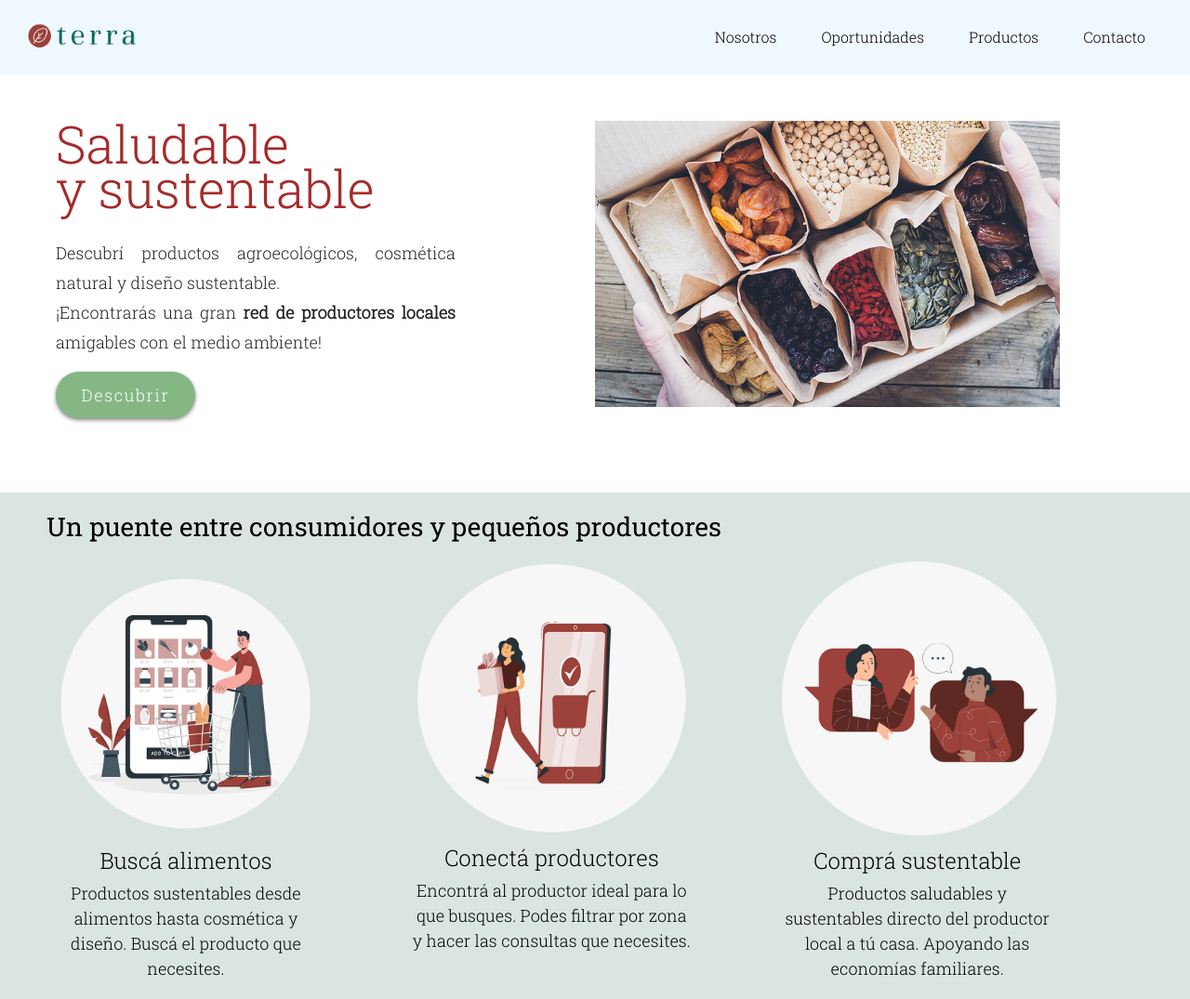
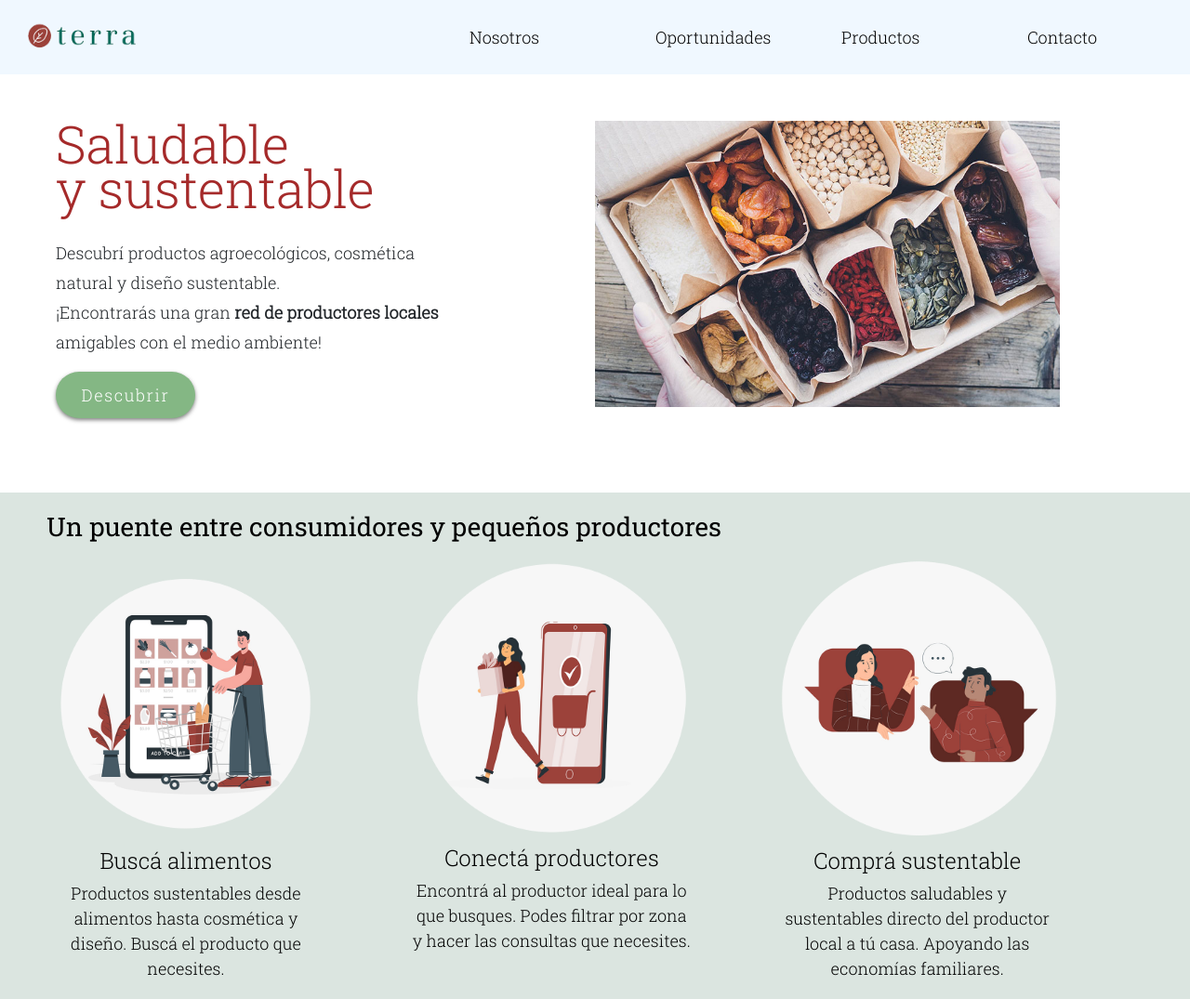
Before and after one commit to Alexis-LM/proyecto-coder-desarrollo-web, a plain HTML site: page index.html in a window 1280 px wide. Shown: the top 1075 px of the page at 93% size. Drawn offline with nearby package versions, Linux system fonts and the light colour scheme.

Commit message:
Modificaciones en el header

```diff
--- a/css/style.css
+++ b/css/style.css
@@ -47,10 +47,18 @@ img {
     width: 160px;
 }
 
+.cada-link {
+    font-size: 18px;
+    width: 150px;
+    margin: 25px;
+    align-content: center;
+    align-items: center;
+}
+
 .secciones {
     display: flex;
     flex-wrap: wrap;
-    justify-content: space-around;
+    justify-content: space-between;
     align-items: center;
     list-style: none;
     margin-left: 40px;
@@ -100,7 +108,7 @@ h1 {
     font-size: 18px;
     margin-left: 60px;
     line-height: 2rem;
-    text-align: justify;
+    text-align: left;
 }
 
 .boton {
--- a/index.html
+++ b/index.html
@@ -19,10 +19,18 @@
             <img class="imagen-logo" src="./img/logo.png" alt="logo-terra">
     </div>
             <nav class="secciones">
+              <div class="cada-link">
                 <a href="#" class="link">Nosotros</a>
+              </div>
+              <div class="cada-link">
                 <a href="#que-puedo-hacer" class= "link">Oportunidades</a>
+              </div>
+              <div class="cada-link">
                 <a href="#productos-destacados" class="link">Productos</a>
+              </div>
+              <div class="cada-link">
                 <a href="#footer" class="link">Contacto</a>
+              </div>
         </nav>
 
 
```
